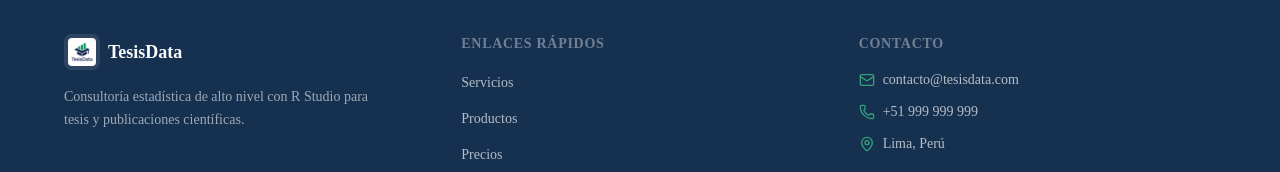
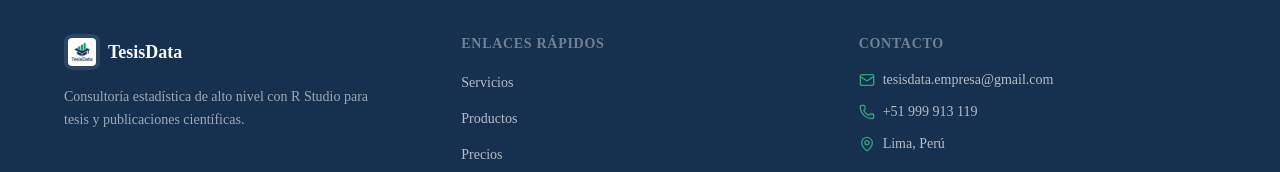
Before and after one commit to zelcofir/web-tesisdata, a Next.js app: page / in a window 1280 px wide. Shown: the part 3771-3943 px from the top of the page. Built offline with nearby package versions, Linux system fonts and the light colour scheme.

Commit message:
contacto

```diff
--- a/components/footer.tsx
+++ b/components/footer.tsx
@@ -76,13 +76,13 @@ export function Footer() {
               <li className="flex items-center gap-2">
                 <Mail className="h-4 w-4 text-secondary" />
                 <span className="text-sm text-primary-foreground/70">
-                  contacto@tesisdata.com
+                  tesisdata.empresa@gmail.com
                 </span>
               </li>
               <li className="flex items-center gap-2">
                 <Phone className="h-4 w-4 text-secondary" />
                 <span className="text-sm text-primary-foreground/70">
-                  +51 999 999 999
+                  +51 999 913 119
                 </span>
               </li>
               <li className="flex items-center gap-2">
--- a/components/hero.tsx
+++ b/components/hero.tsx
@@ -2,7 +2,7 @@ import { Button } from "@/components/ui/button"
 import { Badge } from "@/components/ui/badge"
 import { ArrowRight, BarChart3, FileText, FlaskConical } from "lucide-react"
 
-const WHATSAPP_URL = "https://wa.me/51999999999?text=Hola%2C%20quiero%20cotizar%20un%20servicio%20de%20TesisData"
+const WHATSAPP_URL = "https://wa.me/51999913119?text=Hola%2C%20quiero%20cotizar%20un%20servicio%20de%20TesisData"
 
 export function Hero() {
   return (
--- a/components/navbar.tsx
+++ b/components/navbar.tsx
@@ -5,7 +5,7 @@ import Image from "next/image"
 import { Button } from "@/components/ui/button"
 import { Menu, X, MessageCircle } from "lucide-react"
 
-const WHATSAPP_URL = "https://wa.me/51999999999?text=Hola%2C%20quiero%20cotizar%20un%20servicio%20de%20TesisData"
+const WHATSAPP_URL = "https://wa.me/51999913119?text=Hola%2C%20quiero%20cotizar%20un%20servicio%20de%20TesisData"
 
 export function Navbar() {
   const [mobileOpen, setMobileOpen] = useState(false)
--- a/components/pricing-section.tsx
+++ b/components/pricing-section.tsx
@@ -10,7 +10,7 @@ import {
 import { Check, MessageCircle } from "lucide-react"
 import { cn } from "@/lib/utils"
 
-const WHATSAPP_URL = "https://wa.me/51999999999?text=Hola%2C%20quiero%20cotizar%20un%20servicio%20de%20TesisData"
+const WHATSAPP_URL = "https://wa.me/51999913119?text=Hola%2C%20quiero%20cotizar%20un%20servicio%20de%20TesisData"
 
 interface PricingPlan {
   name: string
```
